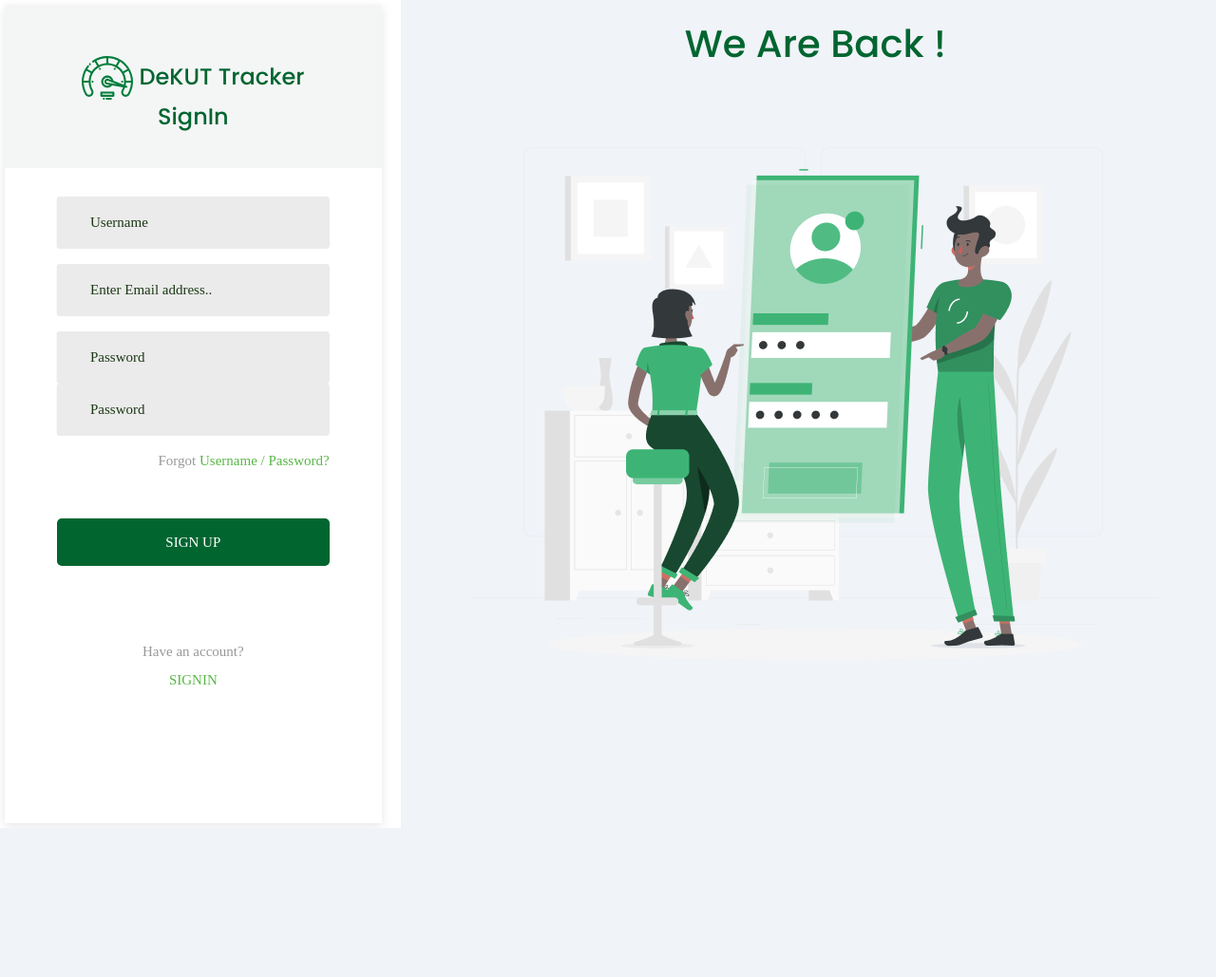
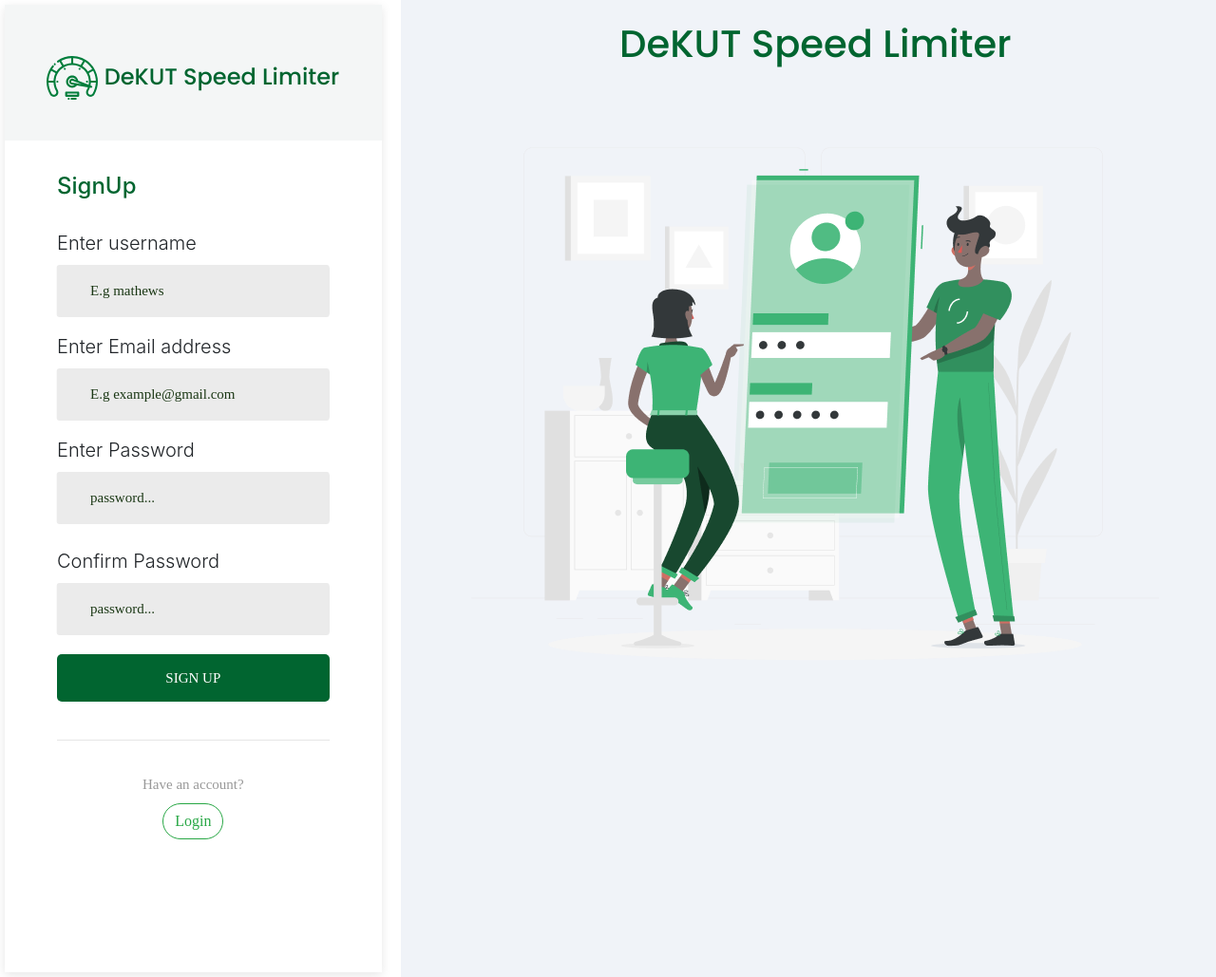
Before and after one commit to OpembaMathews/login_signup, a Flask app: template templates/signup.html in a window 1280 px wide. Shown: the whole page at 95% size. Before the commit the page ends 872 px from the top, so only its background shows below. Run offline with Flask 2, Linux system fonts and the light colour scheme; the template is opened without the code that fills it, so the values that code supplies are empty; some libraries are stand-ins or nearby versions; some web fonts are replaced.

Commit message:
login_signup nav

```diff
--- a/app.py
+++ b/app.py
@@ -1,18 +1,22 @@
-from flask import Flask, render_template
+from flask import Flask, render_template,url_for
 app = Flask(__name__)
 
 @app.route('/')
-def hello():
-    return render_template ('home.html')
-
-if __name__ == '__main__':
-    app.run(debug = True)
+def home():
+   pass
+   return render_template ('home.html')
 
 
+@app.route('/login', methods=['POST', 'GET'])
+def login():
+
+    pass
+    return render_template ('login.html')
 
 
-@app.route('/signup/')
+@app.route('/signup', methods=['POST', 'GET'])
 def signup():
+    pass
     return render_template ('signup.html')
 
 if __name__ == '__main__':
--- a/static/css/styles.css
+++ b/static/css/styles.css
@@ -416,3 +416,17 @@
     /* height: auto;   */
     object-fit: scale-down;
     }
+
+.map-container{
+  overflow:hidden;
+  padding-bottom:56.25%;
+  position:relative;
+  height:0;
+  }
+.map-container iframe{
+  left:0;
+  top:0;
+  height:100%;
+  width:100%;
+  position:absolute;
+  }
--- a/templates/signup.html
+++ b/templates/signup.html
@@ -18,55 +18,50 @@ DeST-Park
                             <span class="login100-form-title">
 
                                 <img src="{{url_for ('static', filename = 'images/fast 1.svg')}}" alt="">
-                                DeKUT Tracker
-                                <br>
-                                SignIn
-
+                                DeKUT Speed Limiter
                             </span>
+                            <h4 style="color: #016530;">SignUp</h4>
                         <br>
+                        <label class="lead" for="exampleInputEmail1">Enter username</label>
                         <div class="wrap-input100 validate-input m-b-16" data-validate="Please enter username">
-                            <input class="input100" type="text" name="username" placeholder="Username">
+                            <input class="input100" type="text" name="username" placeholder="E.g mathews">
+                            <span class="focus-input100"></span>
+                        </div>
+                        <label class="lead" for="exampleInputEmail1">Enter Email address </label>
+                        <div class="wrap-input100 validate-input m-b-16" data-validate="Please enter Email Address">
+                            <input class="input100" type="text" name="email" placeholder="E.g example@gmail.com">
+                            <span class="focus-input100"></span>
+                        </div>
+                        <label class="lead" for="exampleInputEmail1">Enter Password</label>
+                        <div class="wrap-input100 validate-input" data-validate = "Please enter password">
+                            <input class="input100" type="password" name="pass" placeholder="password...">
+                            <span class="focus-input100"></span>
+                        </div>
+                        <br>
+                        <label class="lead" for="exampleInputEmail1">Confirm Password</label>
+                        <div class="wrap-input100 validate-input" data-validate = "Please confirm password">
+                            <input class="input100" type="password" name="pass" placeholder="password...">
                             <span class="focus-input100"></span>
                         </div>
 
-                        <div class="wrap-input100 validate-input m-b-16" data-validate="Please enter Email Address">
-                            <input class="input100" type="text" name="email" placeholder="Enter Email address..">
-                            <span class="focus-input100"></span>
-                        </div>
 
-                        <div class="wrap-input100 validate-input" data-validate = "Please enter password">
-                            <input class="input100" type="password" name="pass" placeholder="Password">
-                            <span class="focus-input100"></span>
-                        </div>
 
-                        <div class="wrap-input100 validate-input" data-validate = "Please enter password">
-                            <input class="input100" type="password" name="pass" placeholder="Password">
-                            <span class="focus-input100"></span>
-                        </div>
 
-                        <div class="text-right p-t-13 p-b-50">
-                            <span class="txt1">
-                                Forgot
-                            </span>
-
-                            <a href="#" class="txt2 p-b-50">
-                                Username / Password?
-                            </a>
-                        </div>
-
-                        <div class="container-login100-form-btn">
+                        <div class="container-login100-form-btn p-t-20">
                             <button class="login100-form-btn">
                                 Sign Up
                             </button>
                         </div>
+                        <br>
+                        <hr>
 
-                        <div class="flex-col-c p-t-80 p-b-40">
+                        <div class="flex-col-c p-t-20 p-b-40">
                             <span class="txt1 p-b-9">
                                 Have an account?
                             </span>
 
-                            <a href="#" class="txt3 p-b-100">
-                                SignIn
+                            <a href="{{ url_for('login') }}" class="txt3 p-b-100">
+                                <button type="button" class="btn btn-outline-success rounded-pill">Login</button>
                             </a>
                         </div>
                     </form>
@@ -77,7 +72,7 @@ DeST-Park
     </div>
   <div class="col-8 col_8bg container pt-4" style="text-align: center; font-size: 1.4rem;">
 
-       <h1>We Are Back !</h1>
+       <h1>DeKUT Speed Limiter</h1>
 
        <img src="{{ url_for ('static', filename = 'images/Mobile login-rafiki 1.png')}}"  alt="">
   </div>
```
Also changed, not shown: templates/home.html (+7 -67 lines), templates/login.html (added, +82 -0 lines), 6 other files.
